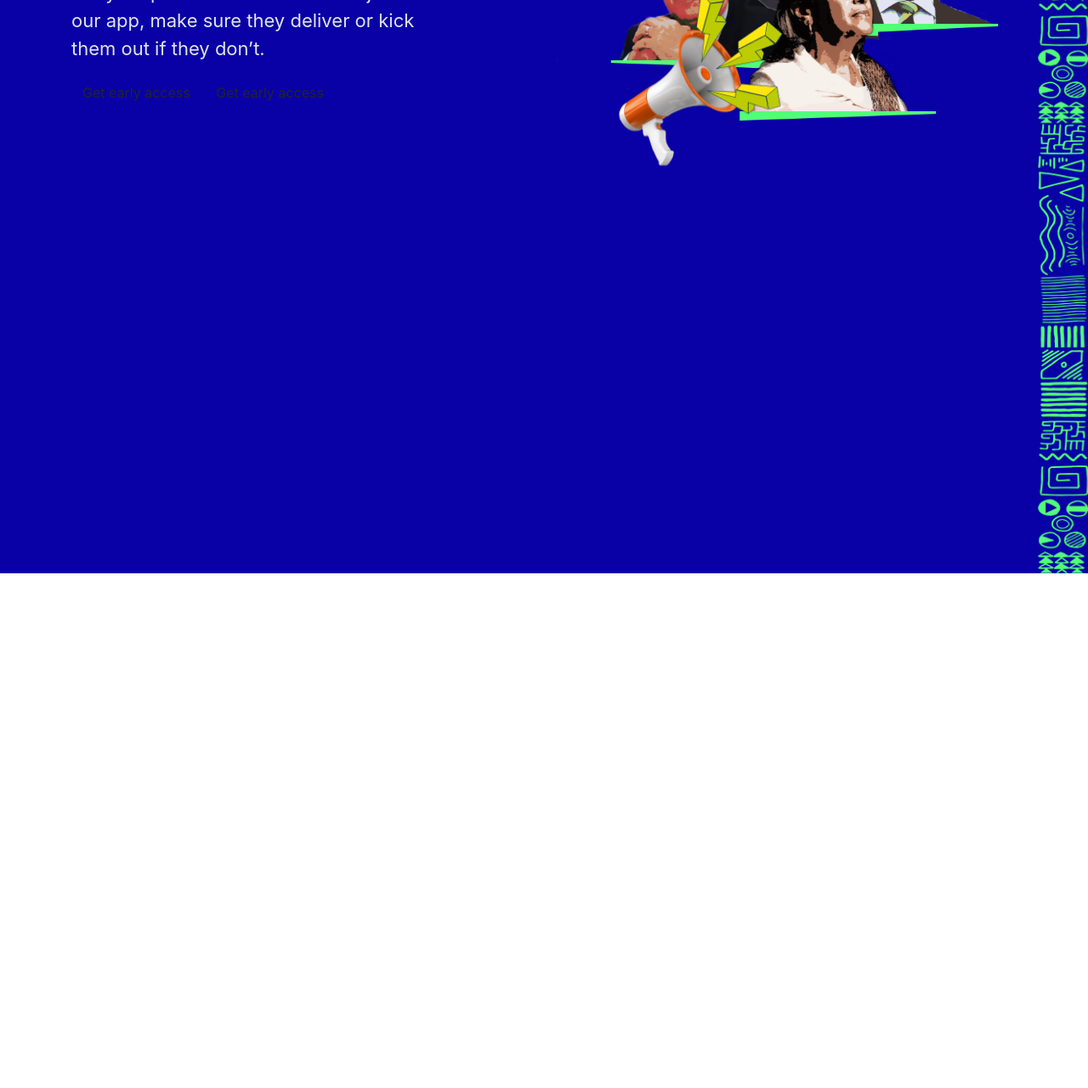
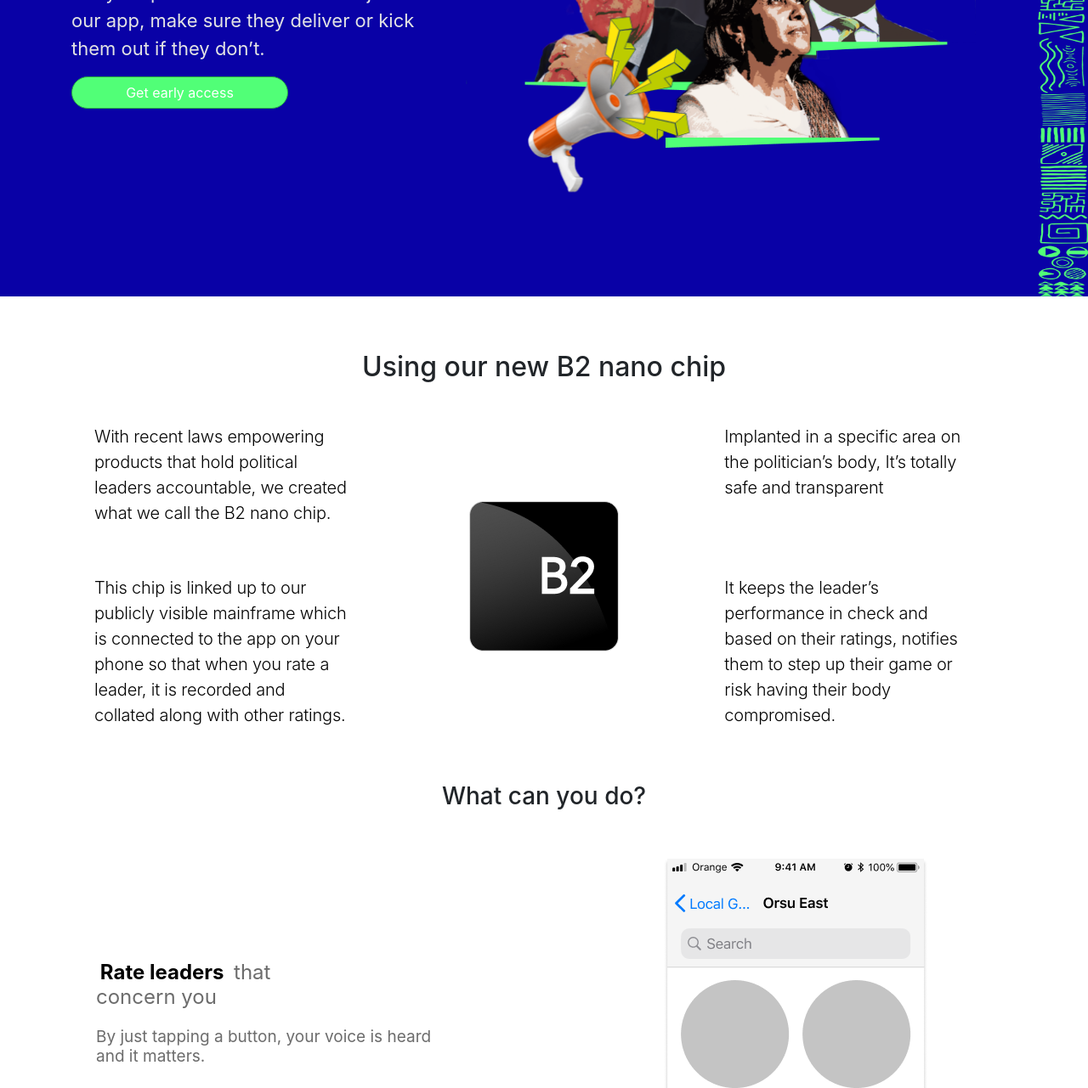
Before and after one commit to agharayee/Gavel, a plain HTML site: page index.html in a window 1280 px wide. Shown: the part 351-1632 px from the top of the page at 85% size. Before the commit the page ends 1026 px from the top, so only its background shows below. Drawn offline with nearby package versions, Linux system fonts and the light colour scheme.

Commit message:
Few Layers Page done

```diff
--- a/index.html
+++ b/index.html
@@ -10,18 +10,17 @@
 <body>
     <div class="container-fluid">
         <div class="row header-card">
-            <div class="col-6 p-4 header-card-content">
+            <div class="col-5 p-4 header-card-content">
                 <div class="movement">
                     <h1 class="heading">A sure way to <mark class="mark">hold</mark> your leaders <mark class="mark">accountable.</mark></h1>
                 <p class="heading-context">Vet your political leaders on their job with our app, make sure they
                     deliver or kick them out if they don’t.</p>
-                    <a class="btn" href="">Get early access</a>
-                    <a class="btn btn" href="">Get early access</a>
+                    <a class="btn btn-success success" href="">Get early access</a>
                 </div>
 
             </div>
 
-            <div class="col-5">
+            <div class="col-6">
                 <div class="movement1">
                     <div class="picture slide-in-bottom">
                         <img class="hand" src="./img/Group 25.png" alt="">
@@ -36,7 +35,57 @@
 
             </div>
         </div>
+        <div class="holder  p-5">
+        <h2 class="text-center mt-3">Using our new B2 nano chip</h2>
+        <div class="row mt-5">
+
+            <div class="col-4 text-center">
+                <p class="p-check mx-5 "> With recent laws empowering products that
+                    hold political leaders accountable, we created
+                     what we call the B2 nano chip.</p>
+            </div>
+
+            <div class="col-4 text-center">
+                <img class="check-image" src="./img/Frame 6.png" alt="">
+            </div>
+
+            <div class="col-4 text-center">
+                <p class="p-check ">Implanted in a specific area on the politician’s body,
+                    It’s totally safe and transparent</p>
+            </div>
+
+            <div class="col-4 text-center">
+                <p class="p-check mx-5"> This chip is linked up to our publicly visible mainframe
+                    which is connected to the app on your phone so that when
+                    you rate a leader, it is recorded and collated along with other ratings.</p>
+            </div>
+
+            <div class="col-4">
+                <img src="" alt="">
+            </div>
+
+            <div class="col-4 text-center">
+                <p class="p-check">
+                    It keeps the leader’s performance in check and based on their ratings,
+                     notifies them to step up their game or risk having their body compromised.
+                </p>
+            </div>
+        </div>
     </div>
+    <div class="holder">
+        <h3 class="text-center">What can you do?</h3>
+    <div class="row p-5">
+        <div class="col-6 mover text-center">
+            <h4 class="h4-check"><mark class="writer">Rate leaders</mark> that <br> concern you </h4>
+            <p class="p-checker"> By just tapping a button, your voice is heard <br> and it matters.</p>
+        </div>
+
+        <div class="col-6 text-center">
+            <img src="./img/iPhone 8 Plus - 1.png" alt="">
+        </div>
+    </div>
+</div>
+</div>
 </body>
 <script src="https://code.jquery.com/jquery-3.5.1.slim.min.js" integrity="sha384-DfXdz2htPH0lsSSs5nCTpuj/zy4C+OGpamoFVy38MVBnE+IbbVYUew+OrCXaRkfj" crossorigin="anonymous"></script>
 <script src="https://cdn.jsdelivr.net/npm/popper.js@1.16.0/dist/umd/popper.min.js" integrity="sha384-Q6E9RHvbIyZFJoft+2mJbHaEWldlvI9IOYy5n3zV9zzTtmI3UksdQRVvoxMfooAo" crossorigin="anonymous"></script>
--- a/styles/styles.css
+++ b/styles/styles.css
@@ -5,13 +5,13 @@
     ;
 }
 .header-card{
-    height: 1026px;
+    height: 700px;
     background: #0901a6;
 }
 
 .mark{
     background: none !important;
-    color: green;
+    color: #51FF77;
 }
 
 .movement{
@@ -35,7 +35,8 @@
 }
 
 .group-20{
-    width: 550px;
+    width: 600px;
+    z-index: 2;
 }
 
 .speaker{
@@ -61,7 +62,7 @@
  * animation vibrate-2
  * ----------------------------------------
  */
- @-webkit-keyframes vibrate-2 {
+  @-webkit-keyframes vibrate-2 {
     0% {
       -webkit-transform: translate(0);
               transform: translate(0);
@@ -117,23 +118,25 @@
 
 .africa{
     margin-left: 28px !important;
-    height: 1026px;
+    height: 700px;
     width: 65px;
 }
 
 .hand{
     width: 300px;
     height: 300px;
+
 }
 
 .picture{
     position: relative;
     top:198px;
-    margin-left: 230px;
+    margin-left: 250px;
+    z-index: 1;
 
 }
 
-.slide-in-bottom {
+ .slide-in-bottom {
 	-webkit-animation: slide-in-bottom 0.5s cubic-bezier(0.250, 0.460, 0.450, 0.940) 2s both;
 	        animation: slide-in-bottom 0.5s cubic-bezier(0.250, 0.460, 0.450, 0.940) 2s both;
 }
@@ -150,7 +153,7 @@
  * animation slide-in-bottom
  * ----------------------------------------
  */
- @-webkit-keyframes slide-in-bottom {
+  @-webkit-keyframes slide-in-bottom {
     0% {
       -webkit-transform: translateY(200px);
               transform: translateY(200px);
@@ -174,3 +177,49 @@
       opacity: 1;
     }
   }
+
+  .success{
+      border-radius: 30px !important;
+      width: 255px !important;
+      background: #51FF77 !important;
+  }
+
+  .p-check{
+      width: 300px;
+      color: #020202;
+      letter-spacing: -0.01em;
+      line-height: 30px;
+      font-size: 20px;
+      font-weight: 350;
+      text-align: left !important;
+  }
+
+  .check-image{
+      position: relative;
+      top: 90px;
+  }
+
+  .writer{
+      background: none;
+      font-weight: 700;
+  }
+
+  .h4-check{
+      font-weight: 400;
+      color: #6c6c6c;
+      text-align: left;
+      margin-left: 50px;
+  }
+
+  .p-checker{
+      font-size: 19px;
+      line-height: 23px;
+      color: #6c6c6c;
+      text-align: left;
+      margin-top: 20px;
+      margin-left: 50px;
+  }
+
+  .mover{
+      margin-top: 120px;
+  }
```
Also changed, not shown: img/Frame 6.png (added), img/iPhone 8 Plus - 1.png (added).
